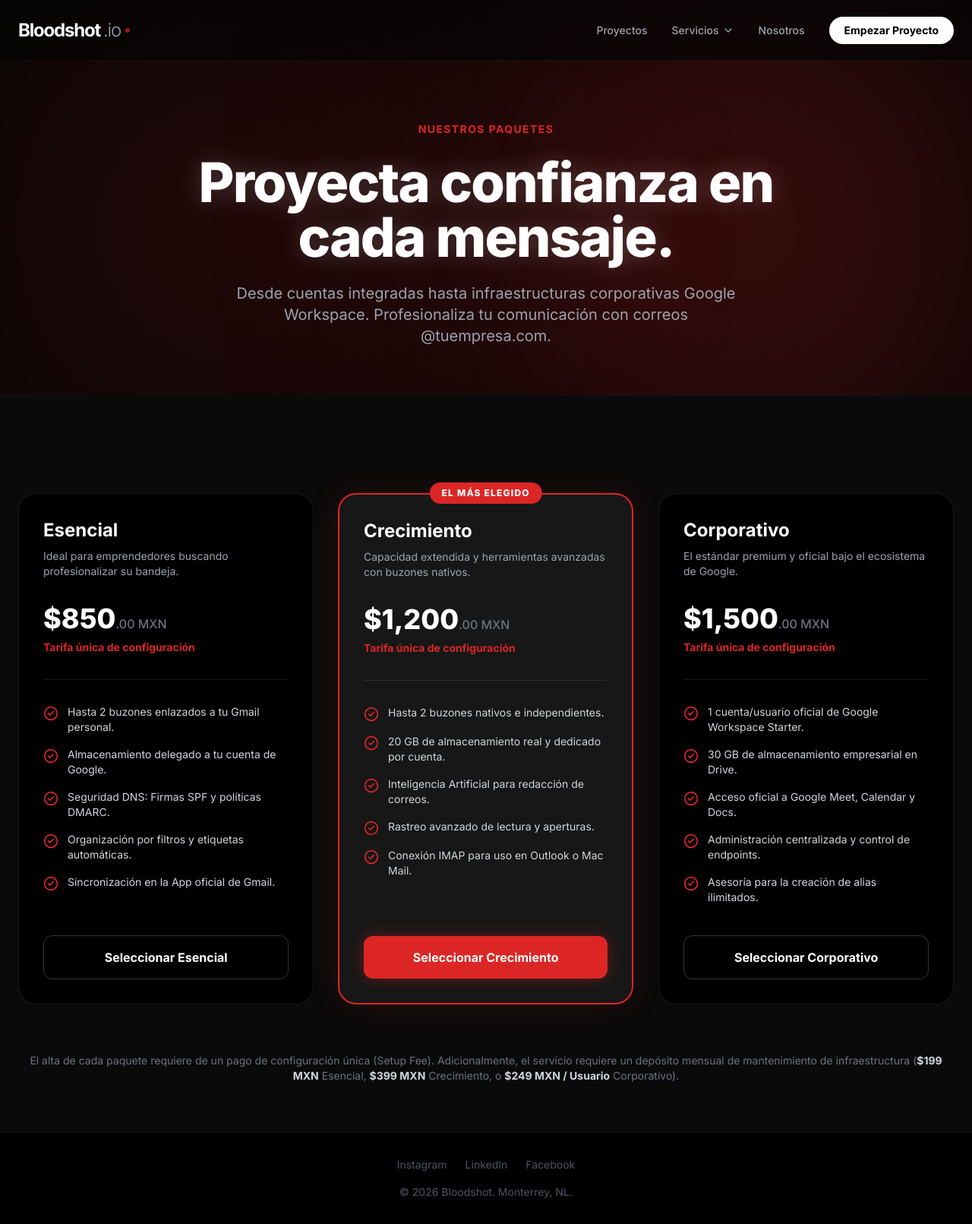
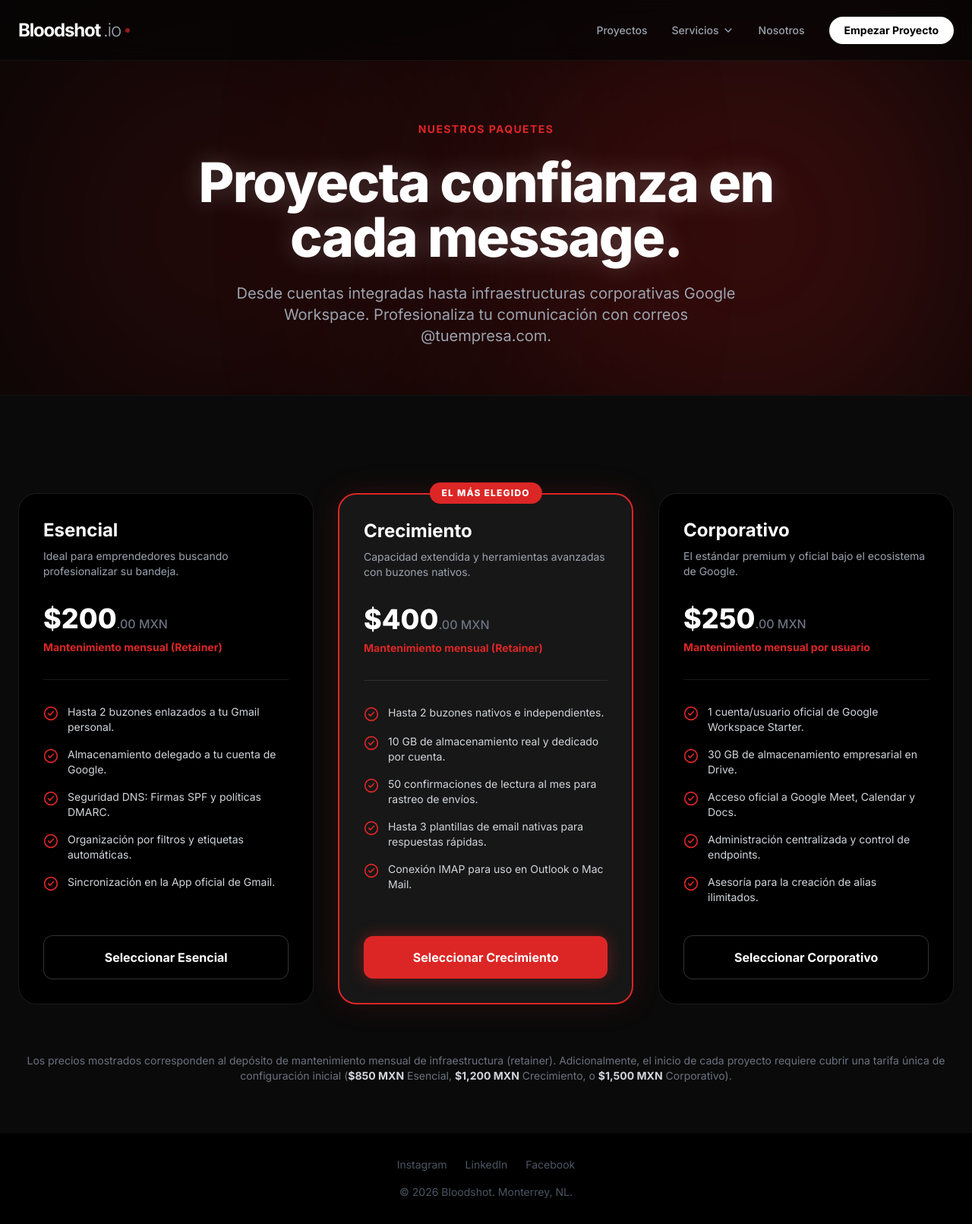
Before and after one commit to Bloodshot-IO/bloodshot-web, a PHP site: page /correos in a window 1280 px wide. Shown: the whole page at 76% size. Run offline with PHP 8.4, Linux system fonts and the light colour scheme; some libraries are stand-ins or nearby versions.

Commit message:
Sección de correos actualizada al servicio

```diff
--- a/correos.php
+++ b/correos.php
@@ -13,7 +13,7 @@ include 'includes/header.php';
         </div>
 
         <h1 class="text-5xl md:text-7xl font-extrabold tracking-tight leading-[1.1] mb-6 reveal delay-100 text-white drop-shadow-[0_0_15px_rgba(255,255,255,0.2)]">
-            Proyecta confianza en cada mensaje.
+            Proyecta confianza en cada message.
         </h1>
 
         <p class="text-base md:text-xl text-gray-400 max-w-2xl mx-auto leading-relaxed reveal delay-200">
@@ -27,6 +27,7 @@ include 'includes/header.php';
 
         <div class="grid lg:grid-cols-3 gap-8 items-stretch">
 
+            <!-- PLAN ESENCIAL -->
             <div class="reveal delay-100 flex flex-col h-full bg-black border border-white/10 rounded-3xl p-8 hover:border-white/20 transition-all duration-300 relative group">
                 <div class="mb-8">
                     <h3 class="text-2xl font-bold text-white mb-2">Esencial</h3>
@@ -34,8 +35,8 @@ include 'includes/header.php';
                 </div>
 
                 <div class="mb-8 pb-8 border-b border-white/10">
-                    <span class="text-4xl font-extrabold text-white">$850</span><span class="text-gray-500 font-medium">.00 MXN</span>
-                    <p class="text-brand-red text-sm font-bold mt-2">Tarifa única de configuración</p>
+                    <span class="text-4xl font-extrabold text-white">$200</span><span class="text-gray-500 font-medium">.00 MXN</span>
+                    <p class="text-brand-red text-sm font-bold mt-2">Mantenimiento mensual (Retainer)</p>
                 </div>
 
                 <ul class="space-y-4 mb-10 flex-grow text-gray-300 text-sm">
@@ -66,6 +67,7 @@ include 'includes/header.php';
                 </a>
             </div>
 
+            <!-- PLAN CRECIMIENTO -->
             <div class="reveal delay-200 flex flex-col h-full bg-brand-gray border-2 border-brand-red rounded-3xl p-8 relative transform md:-translate-y-4 shadow-[0_0_40px_rgba(220,38,38,0.15)] z-10">
                 <div class="absolute -top-4 left-1/2 -translate-x-1/2 bg-brand-red text-white text-xs font-black uppercase tracking-widest py-1.5 px-4 rounded-full">
                     El más elegido
@@ -77,8 +79,8 @@ include 'includes/header.php';
                 </div>
 
                 <div class="mb-8 pb-8 border-b border-white/10">
-                    <span class="text-4xl font-extrabold text-white">$1,200</span><span class="text-gray-500 font-medium">.00 MXN</span>
-                    <p class="text-brand-red text-sm font-bold mt-2">Tarifa única de configuración</p>
+                    <span class="text-4xl font-extrabold text-white">$400</span><span class="text-gray-500 font-medium">.00 MXN</span>
+                    <p class="text-brand-red text-sm font-bold mt-2">Mantenimiento mensual (Retainer)</p>
                 </div>
 
                 <ul class="space-y-4 mb-10 flex-grow text-gray-300 text-sm">
@@ -88,15 +90,15 @@ include 'includes/header.php';
                     </li>
                     <li class="flex items-start gap-3">
                         <i data-lucide="check-circle-2" class="w-5 h-5 text-brand-red shrink-0 mt-0.5"></i>
-                        <span>20 GB de almacenamiento real y dedicado por cuenta.</span>
+                        <span>10 GB de almacenamiento real y dedicado por cuenta.</span>
                     </li>
                     <li class="flex items-start gap-3">
                         <i data-lucide="check-circle-2" class="w-5 h-5 text-brand-red shrink-0 mt-0.5"></i>
-                        <span>Inteligencia Artificial para redacción de correos.</span>
+                        <span>50 confirmaciones de lectura al mes para rastreo de envíos.</span>
                     </li>
                     <li class="flex items-start gap-3">
                         <i data-lucide="check-circle-2" class="w-5 h-5 text-brand-red shrink-0 mt-0.5"></i>
-                        <span>Rastreo avanzado de lectura y aperturas.</span>
+                        <span>Hasta 3 plantillas de email nativas para respuestas rápidas.</span>
                     </li>
                     <li class="flex items-start gap-3">
                         <i data-lucide="check-circle-2" class="w-5 h-5 text-brand-red shrink-0 mt-0.5"></i>
@@ -109,6 +111,7 @@ include 'includes/header.php';
                 </a>
             </div>
 
+            <!-- PLAN CORPORATIVO -->
             <div class="reveal delay-300 flex flex-col h-full bg-black border border-white/10 rounded-3xl p-8 hover:border-white/20 transition-all duration-300 relative group">
                 <div class="mb-8">
                     <h3 class="text-2xl font-bold text-white mb-2">Corporativo</h3>
@@ -116,8 +119,8 @@ include 'includes/header.php';
                 </div>
 
                 <div class="mb-8 pb-8 border-b border-white/10">
-                    <span class="text-4xl font-extrabold text-white">$1,500</span><span class="text-gray-500 font-medium">.00 MXN</span>
-                    <p class="text-brand-red text-sm font-bold mt-2">Tarifa única de configuración</p>
+                    <span class="text-4xl font-extrabold text-white">$250</span><span class="text-gray-500 font-medium">.00 MXN</span>
+                    <p class="text-brand-red text-sm font-bold mt-2">Mantenimiento mensual por usuario</p>
                 </div>
 
                 <ul class="space-y-4 mb-10 flex-grow text-gray-300 text-sm">
@@ -150,8 +153,9 @@ include 'includes/header.php';
 
         </div>
 
+        <!-- TEXTO LEGAL INFERIOR ACTUALIZADO -->
         <div class="mt-16 text-center text-sm text-gray-500">
-            <p>El alta de cada paquete requiere de un pago de configuración única (Setup Fee). Adicionalmente, el servicio requiere un depósito mensual de mantenimiento de infraestructura (<span class="text-gray-300 font-bold">$199 MXN</span> Esencial, <span class="text-gray-300 font-bold">$399 MXN</span> Crecimiento, o <span class="text-gray-300 font-bold">$249 MXN / Usuario</span> Corporativo).</p>
+            <p>Los precios mostrados corresponden al depósito de mantenimiento mensual de infraestructura (retainer). Adicionalmente, el inicio de cada proyecto requiere cubrir una tarifa única de configuración inicial (<span class="text-gray-300 font-bold">$850 MXN</span> Esencial, <span class="text-gray-300 font-bold">$1,200 MXN</span> Crecimiento, o <span class="text-gray-300 font-bold">$1,500 MXN</span> Corporativo).</p>
         </div>
 
     </div>
```
